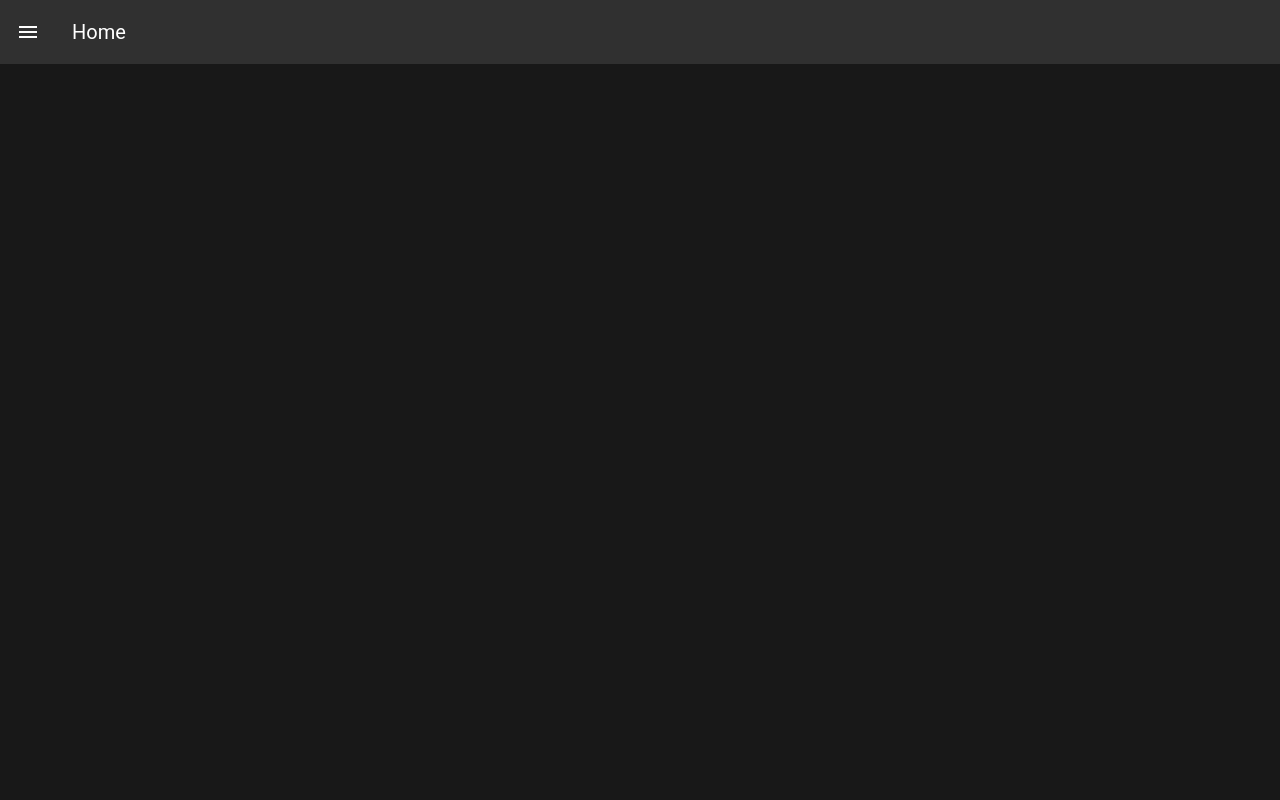
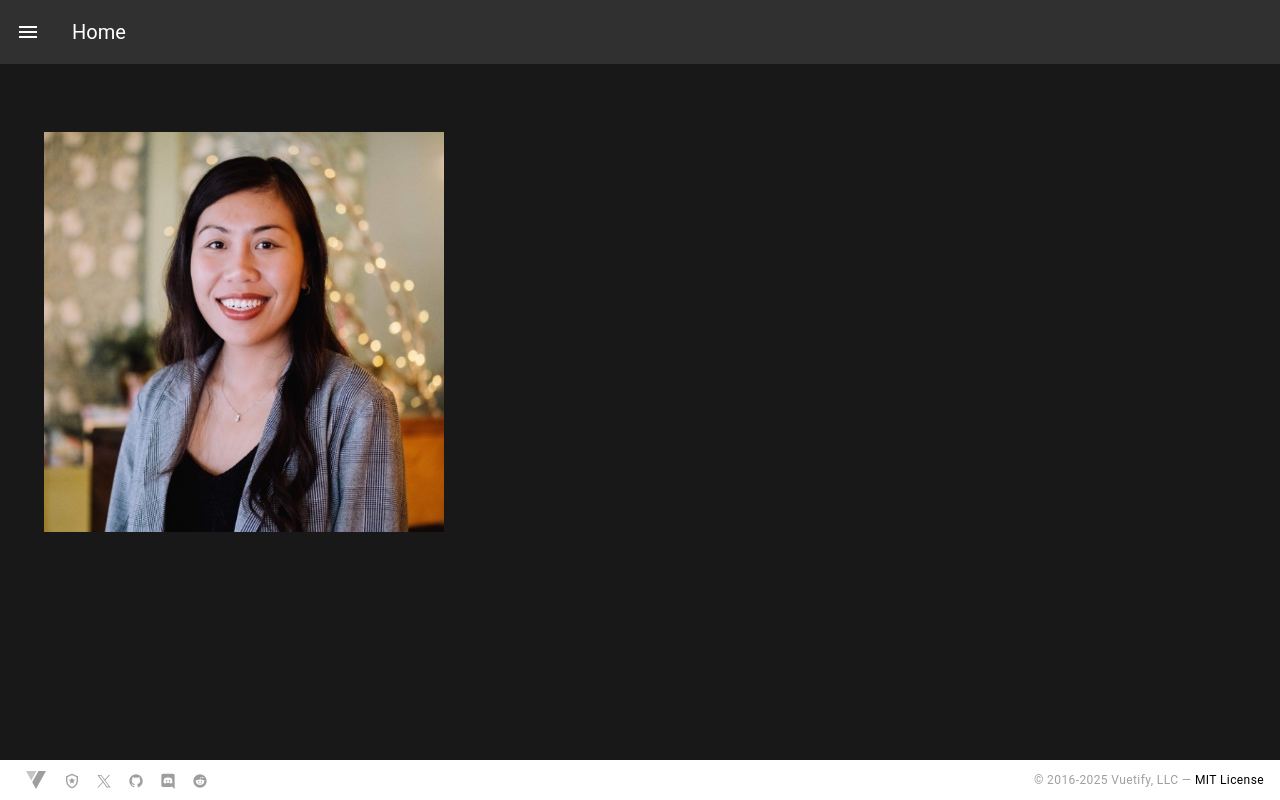
Before and after one commit to TommyEvertsen/Portofolio-Pru, a Vue app: page /AboutMe in a window 1280 px wide. Before the commit this address had no page. Built offline with nearby package versions, Linux system fonts and the light colour scheme; a small style sheet from the web is missing.

Commit message:
Style and remove unused things

```diff
--- a/src/components.d.ts
+++ b/src/components.d.ts
@@ -10,9 +10,9 @@
   export interface GlobalComponents {
     AppFooter: typeof import('./components/AppFooter.vue')['default']
     HelloWorld: typeof import('./components/HelloWorld.vue')['default']
-    NavBar: typeof import('./components/NavBar.vue')['default']
     NavigationDrawer: typeof import('./components/NavigationDrawer.vue')['default']
     RouterLink: typeof import('vue-router')['RouterLink']
     RouterView: typeof import('vue-router')['RouterView']
+    StratcherButton: typeof import('./components/StratcherButton.vue')['default']
   }
 }
--- a/src/components/NavigationDrawer.vue
+++ b/src/components/NavigationDrawer.vue
@@ -8,6 +8,12 @@
     </template>
 
     <v-app-bar-title>{{ $route.meta.title || "Home" }} </v-app-bar-title>
+
+    <template v-slot:append>
+      <v-btn icon color="var(--main-gold-light)">
+        <v-icon>mdi-document</v-icon>
+      </v-btn>
+    </template>
   </v-app-bar>
 
   <v-navigation-drawer
@@ -82,32 +88,14 @@
   drawer.value = !drawer.value;
 };
 
-const navigateToCertificates = () => {
-  router.push({ name: "certificates" }).then(() => {
-    window.scrollTo({ top: 0, behavior: "smooth" });
-  });
-};
-
 const navigateToAboutMe = () => {
-  router.push({ name: "about" }).then(() => {
+  router.push({ name: "/AboutMe" }).then(() => {
     window.scrollTo({ top: 0, behavior: "smooth" });
   });
 };
 
 const navigateToHome = () => {
-  router.push({ name: "home" }).then(() => {
-    window.scrollTo({ top: 0, behavior: "smooth" });
-  });
-};
-
-const navigateToGames = () => {
-  router.push({ name: "video-games" }).then(() => {
-    window.scrollTo({ top: 0, behavior: "smooth" });
-  });
-};
-
-const navigateToProjects = () => {
-  router.push({ name: "projects" }).then(() => {
+  router.push({ name: "/Home" }).then(() => {
     window.scrollTo({ top: 0, behavior: "smooth" });
   });
 };
@@ -139,8 +127,8 @@
   },
   {
     title: "About me",
-    icon: "mdi-face-man-shimmer-outline",
-    value: "about",
+    icon: "mdi-face-woman-shimmer-outline",
+    value: "AboutMe",
     click: navigateToAboutMe,
   },
   {
@@ -159,24 +147,6 @@
 
 const subLinks = [
   {
-    title: "Projects",
-    icon: "mdi-application-braces-outline",
-    value: "projects",
-    click: navigateToProjects,
-  },
-  {
-    title: "Certificates",
-    icon: "mdi-certificate-outline",
-    value: "certificates",
-    click: navigateToCertificates,
-  },
-  {
-    title: "Game dev",
-    icon: "mdi-gamepad-variant-outline",
-    value: "Game development",
-    click: navigateToGames,
-  },
-  {
     title: "Blog",
     icon: "mdi-head-dots-horizontal-outline",
     value: "blog",
@@ -185,14 +155,6 @@
 ];
 
 const otherLinks = [
-  {
-    title: "Github",
-    icon: "mdi-github",
-    value: "github",
-    href: "https://github.com/TommyEvertsen",
-    target: "_blank",
-    rel: "noopener noreferrer",
-  },
   {
     title: "LinkedIn",
     icon: "mdi-linkedin",
--- /dev/null
+++ b/src/pages/AboutMe.vue
@@ -0,0 +1,15 @@
+<template>
+  <main>
+    <v-container>
+      <v-row>
+        <v-img
+          max-width="400"
+          max-height="600"
+          cover
+          aspect-ratio="1"
+          src="/src/assets/pru.jpg"
+        ></v-img>
+      </v-row>
+    </v-container>
+  </main>
+</template>
--- a/src/styles/styles.css
+++ b/src/styles/styles.css
@@ -2,6 +2,7 @@
   --main-black: #181818;
   --main-gold: #c9a13b;
   --main-gold-dark: #a4842a;
+  --main-gold-light: #ffd700;
   --main-white: #fff;
   --main-grey: #303030;
   --main-pink: #ffdbdb;
@@ -108,13 +109,17 @@
 }
 
 .v-list-item__prepend {
-  color: var(--main-gold);
+  color: var(--main-gold-light);
 }
 
 .v-list-item-subtitle {
   color: var(--main-white);
 }
 
+.v-divider {
+  border-width: 1.2px;
+  color: var(--main-white);
+}
 /* Animations */
 .fade-in {
   animation: fadein 2s;
--- a/src/typed-router.d.ts
+++ b/src/typed-router.d.ts
@@ -19,6 +19,7 @@
    */
   export interface RouteNamedMap {
     '/': RouteRecordInfo<'/', '/', Record<never, never>, Record<never, never>>,
+    '/AboutMe': RouteRecordInfo<'/AboutMe', '/AboutMe', Record<never, never>, Record<never, never>>,
     '/Home': RouteRecordInfo<'/Home', '/Home', Record<never, never>, Record<never, never>>,
   }
 }
```
